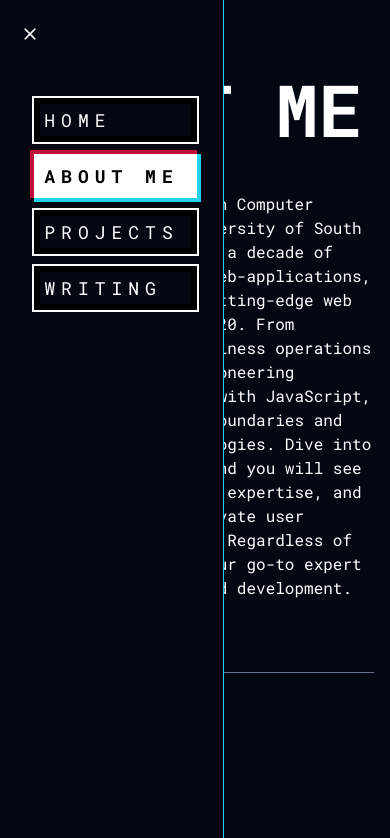
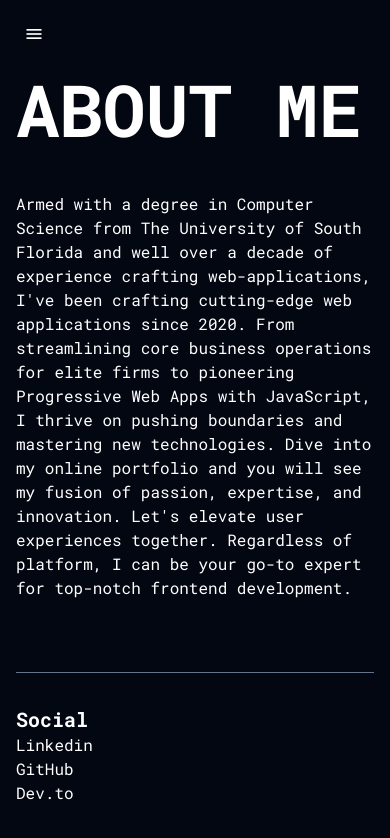
Before and after one commit to jonosellier/jonosellier.github.io, a SvelteKit app: page /about in a window 390 px wide. Shown: the top 838 px of the page. Built offline with nearby package versions, Linux system fonts and the light colour scheme.

Commit message:
Fix layout

```diff
--- a/src/lib/menu-button.svelte
+++ b/src/lib/menu-button.svelte
@@ -4,17 +4,17 @@
 </script>
 
 <button
-	class="fixed top-0 left-0 m-5 z-10 md:hidden text-white"
-	class:glitch1={$menuOpen}
-	class:glitch2={!$menuOpen}
+	class="fixed top-0 left-0 m-5 z-50 md:hidden text-white px-1"
+	class:glitch1={!$menuOpen}
+	class:glitch2={$menuOpen}
 	on:click={() => menuOpen.set(!$menuOpen)}
 >
-	<Icon symbol={!$menuOpen ? 'close' : 'menu'}></Icon>
+	<Icon symbol={$menuOpen ? 'close' : 'menu'}></Icon>
 </button>
 
 <style>
 	.glitch1 {
-		animation: glitch1 200ms steps(5, start) forwards;
+		animation: glitch1 200ms linear forwards;
 	}
 
 	@keyframes glitch1 {
@@ -24,21 +24,22 @@
 			box-shadow: none;
 		}
 
-		50% {
+		25%,
+		75% {
 			transform: skew(15deg);
-			color: var(--prim-1);
+			background-color: white;
 			-webkit-text-stroke: 4px solid var(--prim-2);
+			backdrop-filter: drop-shadow(4px 4px 4px var(--prim-2));
 		}
 
-		25%,
-		75% {
-			color: var(--prim-2);
+		50% {
+			background-color: var(--prim-1);
 			-webkit-text-stroke: 4px solid var(--prim-1);
 		}
 	}
 
 	.glitch2 {
-		animation: glitch2 200ms steps(5, start) forwards;
+		animation: glitch2 200ms linear forwards;
 	}
 
 	@keyframes glitch2 {
@@ -51,12 +52,12 @@
 		25%,
 		75% {
 			transform: skew(-15deg);
-			color: var(--prim-1);
+			background-color: white;
 			-webkit-text-stroke: 4px solid var(--prim-2);
 		}
 
 		50% {
-			color: var(--prim-2);
+			background-color: var(--prim-2);
 			-webkit-text-stroke: 4px solid var(--prim-1);
 		}
 	}
--- a/src/lib/title.svelte
+++ b/src/lib/title.svelte
@@ -216,9 +216,10 @@
 </script>
 
 <div class="relative">
-	<canvas bind:this={canvas} style={`height: ${height}px`}></canvas>
+	<canvas bind:this={canvas} style={`height: ${height}px`} class="z-10 pointer-events-none"
+	></canvas>
 	<span
-		class="text-slate-950/0 absolute top-0 font-bold"
+		class="text-slate-950/0 absolute top-0 font-bold z-20"
 		style={`font-size: ${height}px; line-height: ${height * 0.8}px`}
 		>{text.toLocaleUpperCase()}</span
 	>
--- a/src/routes/+layout.svelte
+++ b/src/routes/+layout.svelte
@@ -11,8 +11,8 @@
 
 <div class="text-white bg-gray-950 min-h-lvh">
 	<nav
-		class="fixed py-20 px-6 flex-grow-0 top-0 h-dvh me-10 left-0 w-56 bg-gray-950 border-r border-cyan-400 md:border-r-0 z-10 duration-200"
-		class:menu-hidden={$menuOpen}
+		class="fixed py-20 px-6 flex-grow-0 top-0 h-dvh me-10 left-0 w-56 bg-gray-950 border-r border-cyan-400 md:border-r-0 z-50 duration-200"
+		class:menu-hidden={!$menuOpen}
 	>
 		<ul class="w-min mx-auto">
 			<li>
@@ -43,7 +43,14 @@
 			</li>
 		</ul>
 	</nav>
-	<div class="py-20 flex flex-col content-container px-4 mx">
+	{#if $menuOpen}<div
+			class="fixed top-0 bottom-0 inset-0 z-40 md:hidden"
+			on:click={() => menuOpen.set(false)}
+			on:keydown={() => void 0}
+			role="presentation"
+		></div>
+	{/if}
+	<div class="py-20 flex flex-col content-container px-4 mx-0">
 		<main class="mx-auto max-w-5xl flex-grow">
 			<slot />
 		</main>
```
